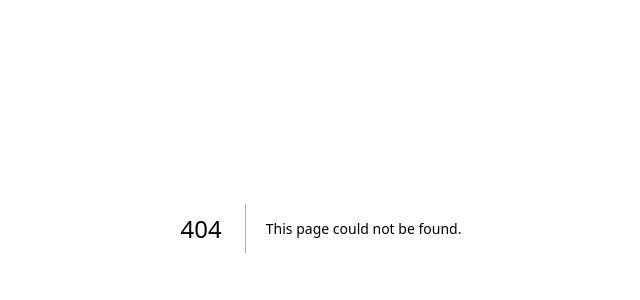
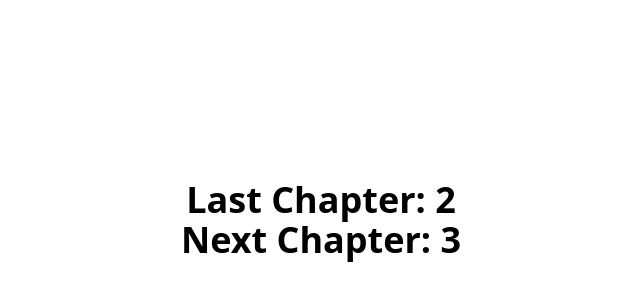
Before and after one commit to serge-serg/nextjs-dashboard, a Next.js app: page /last-chapter in a window 1280 px wide. Before the commit this address had no page. Shown: the part 172-472 px from the top of the page, without its empty margins (319-959 px from the left). Built offline with nearby package versions, Linux system fonts and the light colour scheme.

Commit message:
Adding page with last and next chapters

```diff
--- /dev/null
+++ b/app/last-chapter/page.tsx
@@ -0,0 +1,14 @@
+export default function LastChapter() {
+  return (
+    <main className="flex min-h-screen flex-col items-center justify-center p-6">
+      <div className="text-center">
+        <h1 className="text-4xl font-bold mb-4">
+          Last Chapter: 2
+          <br />
+          Next Chapter: 3
+        </h1>
+      </div>
+    </main>
+  );
+
+}
```
